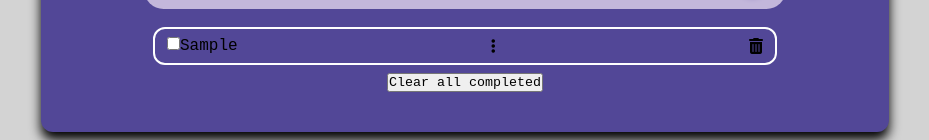
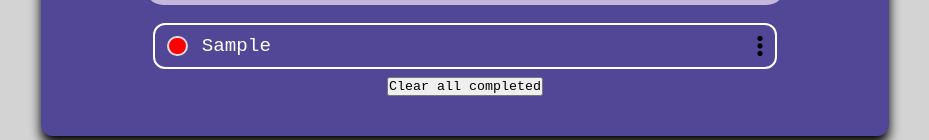
Before and after one commit to Mujeeb4582/To-Do-List-App, a website built with webpack: page src/index.html in a window 1280 px wide. Both pictures are taken after typing "Sample" into the empty fields and a click on the button 927 px from the left and 428 px from the top of the page. Shown: the part 427-567 px from the top of the page, without its empty margins (175-1104 px from the left). Built offline with nearby package versions, Linux system fonts and the light colour scheme.

Commit message:
Add the style to the li childs

```diff
--- a/src/style.css
+++ b/src/style.css
@@ -116,3 +116,50 @@ main .toDoList li {
   margin-bottom: 8px;
   padding: 8px 12px;
 }
+
+main .toDoList li .itemWrapper {
+  display: flex;
+  align-items: center;
+  gap: 6px;
+  width: 95%;
+}
+
+main .toDoList li .fa-trash-alt {
+  display: none;
+}
+
+main .toDoList li .fas {
+  font-size: 1.5rem;
+  cursor: pointer;
+}
+
+main .toDoList li .fas:hover {
+  transform: scale(1.5);
+}
+
+main .toDoList li .box {
+  width: 1.3rem;
+  height: 1.3rem;
+  background-color: red;
+  border-radius: 50%;
+  vertical-align: middle;
+  border: 2px solid #ddd;
+  appearance: none;
+  -webkit-appearance: none;
+  outline: none;
+  cursor: pointer;
+}
+
+main .toDoList li .box:checked {
+  background-color: green;
+}
+
+main .toDoList li label {
+  font-size: 1.2rem;
+  width: 90%;
+  padding: 2px 8px;
+  outline-color: #c3b7db;
+  color: #fff;
+  word-wrap: break-word;
+  text-align: justify;
+}
```
